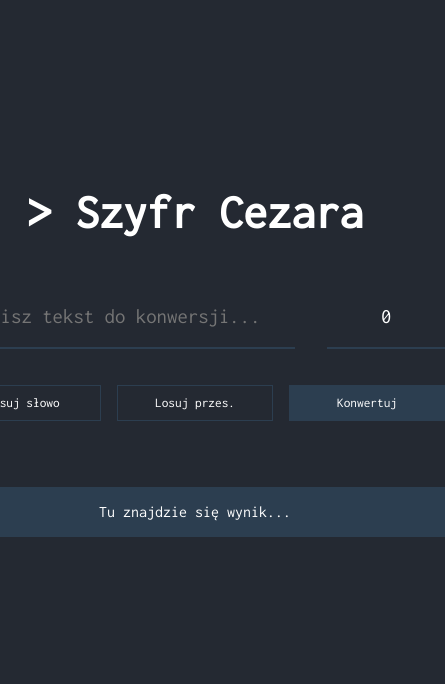
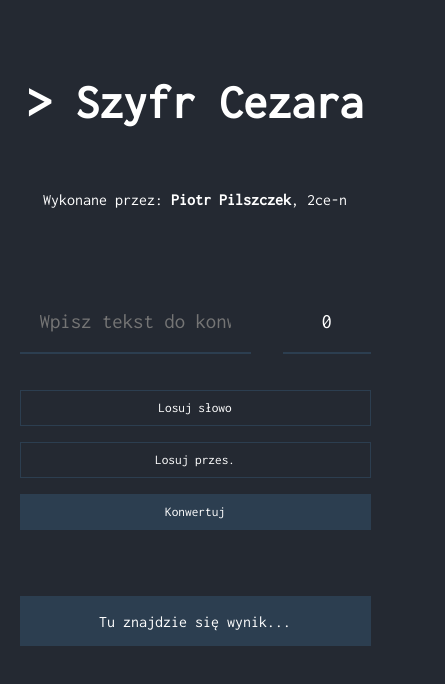
Before and after one commit to piotrpilszczek/szyfr-cezara, a Vue app: page / in a window 390 px wide. Shown: the top 684 px of the page, 445 px wide, since content can reach past the window. Built offline with nearby package versions, Linux system fonts and the light colour scheme.

Commit message:
Responsive mode

```diff
--- a/src/App.vue
+++ b/src/App.vue
@@ -19,10 +19,13 @@ export default defineComponent({
 
   * {
     font-family: 'Inconsolata', monospace;
-  -webkit-font-smoothing: antialiased;
-  -moz-osx-font-smoothing: grayscale;
     text-align: center;
     color: white;
     background-color: #242932;
   }
+
+  ::selection {
+    background-color: white;
+    color: black;
+  }
 </style>
--- a/src/components/Caesar.vue
+++ b/src/components/Caesar.vue
@@ -1,6 +1,7 @@
 <template>
   <div class="caesar">
     <h1>> Szyfr Cezara</h1>
+    <p>Wykonane przez: <b>Piotr Pilszczek</b>, 2ce-n</p><br><br>
     <form class="caesar-form" @submit.prevent="handleCaesar">
       <div class="caesar-form-inputs">
         <input :disabled="loading" class="main-input" v-model="randomWord.word" placeholder="Wpisz tekst do konwersji..." />
@@ -147,4 +148,14 @@ export default defineComponent({
     justify-content: center;
     background-color: #2c3e50;
   }
+
+  @media screen and (max-width: 600px) {
+    .caesar .caesar-form, .caesar .caesar-result {
+      width: 90vw !important;
+    }
+
+    .caesar .caesar-form .caesar-form-buttons {
+      flex-direction: column;
+    }
+  }
 </style>
```
Lines whose indentation alone changed are shown as unchanged.
